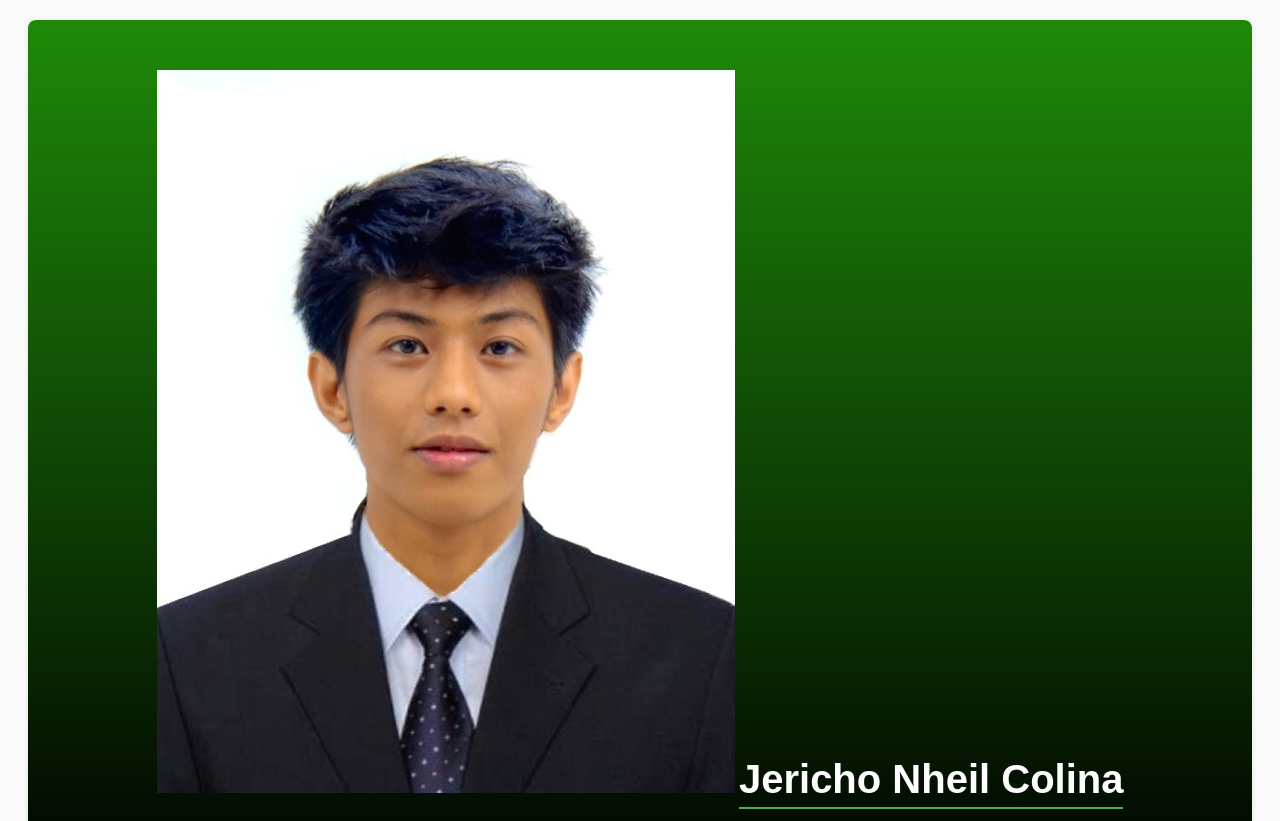
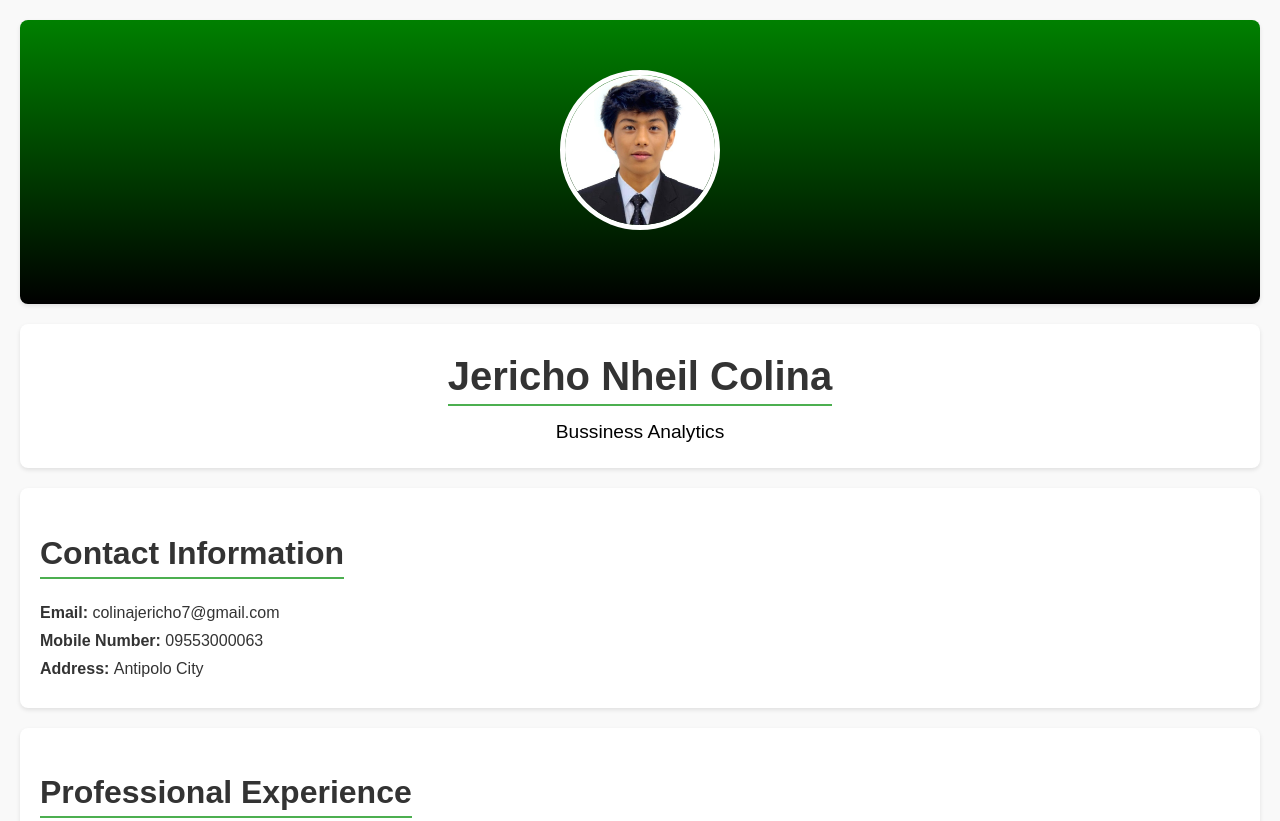
Before and after one commit to JerichoNheil05/WD-S2., a plain HTML site: page index.html in a window 1280 px wide. Shown: the top 821 px of the page. Drawn offline with Linux system fonts and the light colour scheme.

Commit message:
edited css

```diff
--- a/asset/css/style.css
+++ b/asset/css/style.css
@@ -1,33 +1,41 @@
 body {
     font-family: Arial, sans-serif;
-    margin: 100;
-    padding: 100;
+    margin: 0;
+    padding: 0;
     background-color: #f9f9f9;
     color: #333;
 }
 
-
 .hero {
-    background-image: linear-gradient(180deg, rgb(30, 137, 9), rgb(0, 0, 0));
+    background-image: linear-gradient(green, black);
     color: white;
     padding: 50px 20px;
     text-align: center;
-
 }
 
-.profile img {
-
-
+.hero .profile img {
+    border-radius: 50%;
+    width: 150px;
+    height: 150px;
+    object-fit: cover;
+    border: 5px solid #fff;
+    margin-bottom: 20px;
 }
 
-.hero h1 {
+.Name {
+    text-align: center;
+    padding: 20px;
+}
+
+.Name h1 {
     font-size: 2.5em;
     margin: 10px 0;
 }
 
-.hero p {
+.Name p {
     font-size: 1.2em;
     margin: 5px 0;
+    color: #000000;
 }
 
 section {
@@ -50,9 +58,19 @@ section p {
     margin: 10px 0;
 }
 
+.main-container {
+    display: flex;
+    flex-wrap: wrap;
+    justify-content: space-between;
+    padding: 20px;
+}
 
-.contact strong {
-    color: #000000;
+.left-column, .right-column {
+    width: 48%;
+}
+
+.left-column {
+    margin-right: 2%;
 }
 
 .skills-certifications {
@@ -70,6 +88,11 @@ section p {
 }
 
 @media (max-width: 768px) {
+    .left-column, .right-column {
+        width: 100%;
+        margin: 0 0 20px 0;
+    }
+
     .skills, .certifications {
         width: 100%;
     }
--- a/index.html
+++ b/index.html
@@ -12,6 +12,11 @@
     <section class="hero">
         <div class="profile">
             <img src="asset/img/download.jpg" alt="Identification Picture">
+        </div>
+    </section>
+
+    <section class="Name">
+        <div>
             <h1>Jericho Nheil Colina</h1>
             <p>Bussiness Analytics</p>
         </div>
```
